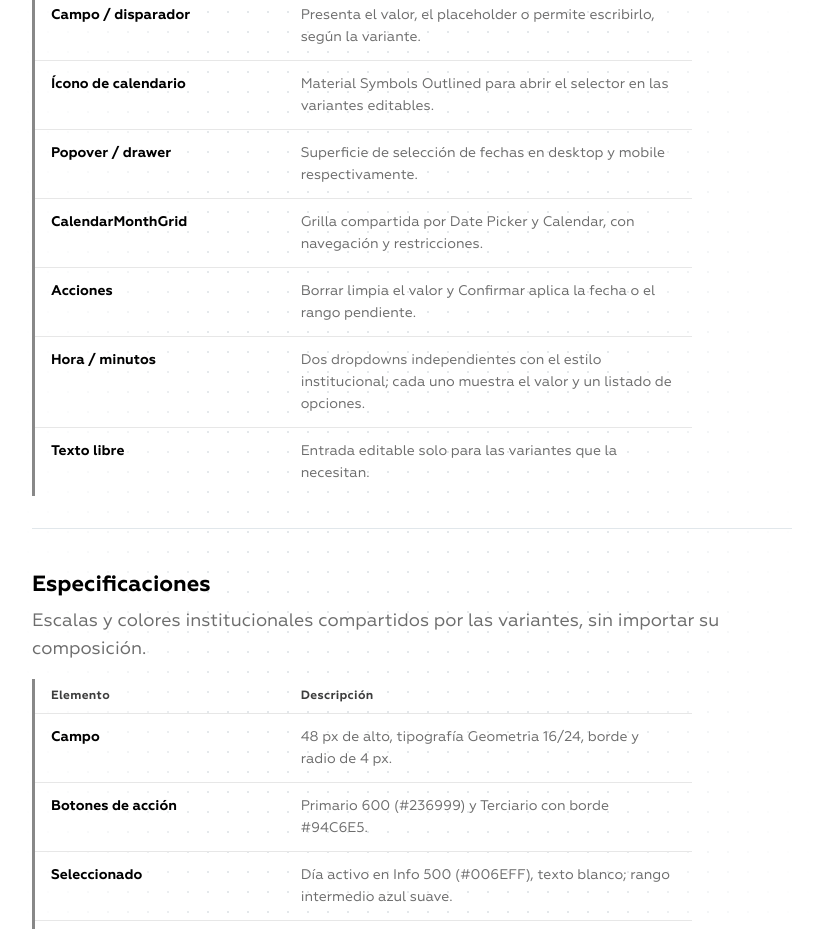
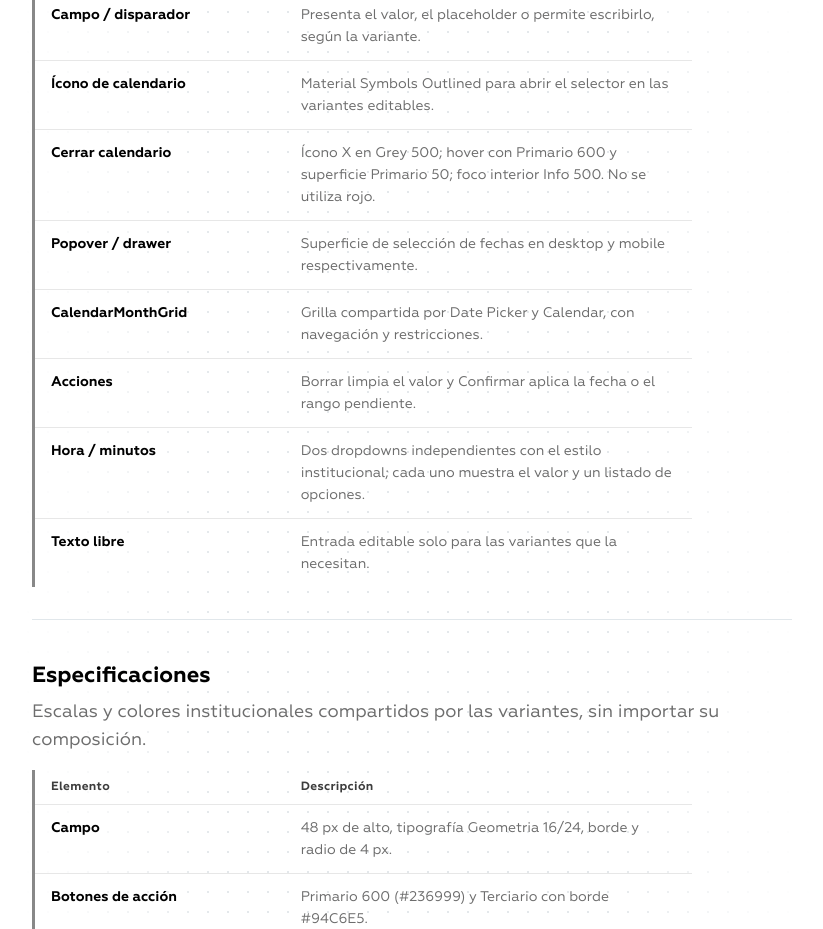
Before and after one commit to SantiagoM96/mlz-muni, a React (Vite) app: page /ui-kit-andy/componentes/calendario in a window 1280 px wide. Shown: the part 3760-4689 px from the top of the page, without its empty margins (252-1075 px from the left). Built offline with nearby package versions, Linux system fonts and the light colour scheme; a web font is replaced by a local one.

Commit message:
docs(date-picker): documentar X de cierre con estados neutros

```diff
--- a/src/pages/andy-kit/AndyDatePickerDocs.tsx
+++ b/src/pages/andy-kit/AndyDatePickerDocs.tsx
@@ -34,6 +34,7 @@ export function AndyDatePickerDocs({fieldStates}:{fieldStates?:ReactNode}){
     ['Etiqueta','Identifica el dato requerido y se asocia al campo o disparador.'],
     ['Campo / disparador','Presenta el valor, el placeholder o permite escribirlo, según la variante.'],
     ['Ícono de calendario','Material Symbols Outlined para abrir el selector en las variantes editables.'],
+    ['Cerrar calendario','Ícono X en Grey 500; hover con Primario 600 y superficie Primario 50; foco interior Info 500. No se utiliza rojo.'],
     ['Popover / drawer','Superficie de selección de fechas en desktop y mobile respectivamente.'],
     ['CalendarMonthGrid','Grilla compartida por Date Picker y Calendar, con navegación y restricciones.'],
     ['Acciones','Borrar limpia el valor y Confirmar aplica la fecha o el rango pendiente.'],
```
